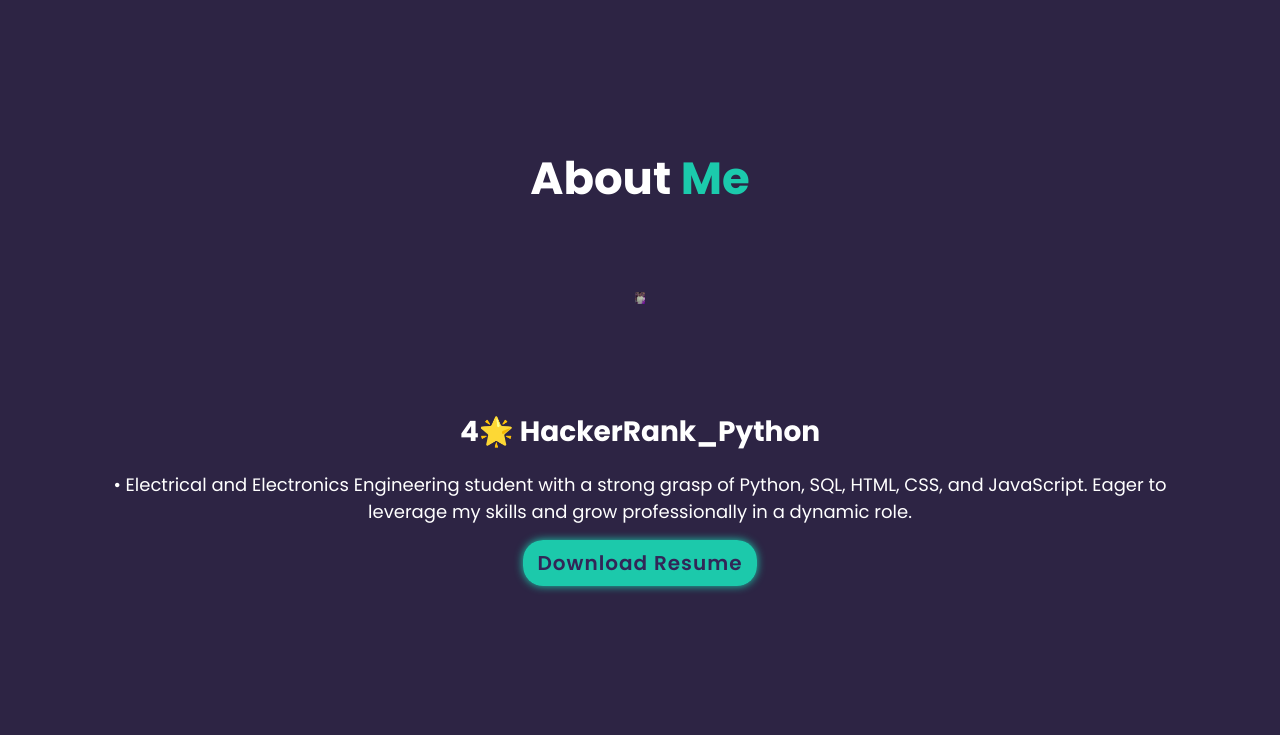
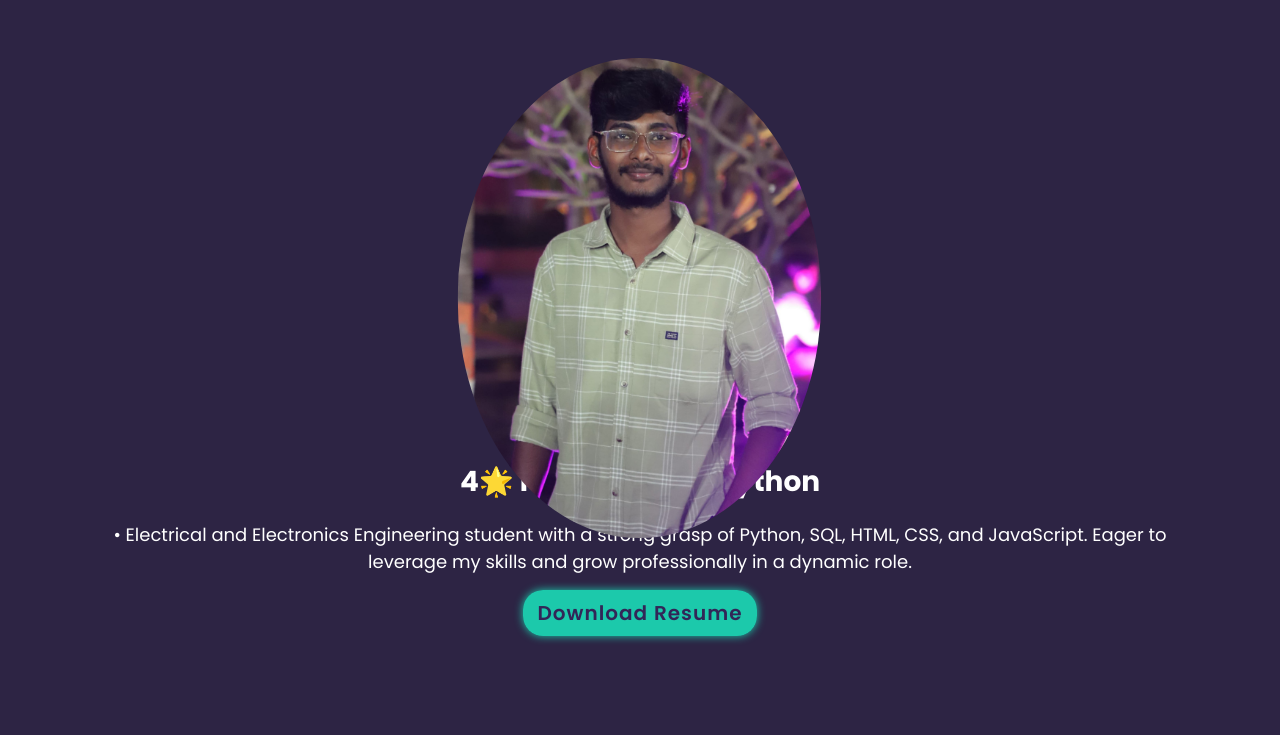
Before and after one commit to SuhasKadarla/Portfolio, a plain HTML site: page index.html in a window 1280 px wide. Shown: the part 925-1660 px from the top of the page. Drawn offline with nearby package versions, Linux system fonts and the light colour scheme.

Commit message:
Update style.css

```diff
--- a/style.css
+++ b/style.css
@@ -183,17 +183,17 @@ span{
 }
 .about-img {
   position: relative;
-  width: 10rem;
-  height: 10rem;
-  border-radius: 10%;
+  width: 25rem;
+  height: 20rem;
+  border-radius: 50%;
   display: flex;
   justify-content: center;
   align-items: center;
 }
 .about-img img {
   transform: scale(1.2);
-  height: 10%;
-  border-radius: 10%;
+  height: 200%;
+  border-radius: 50%;
 }
 .about-content {
   text-align: center;
```
